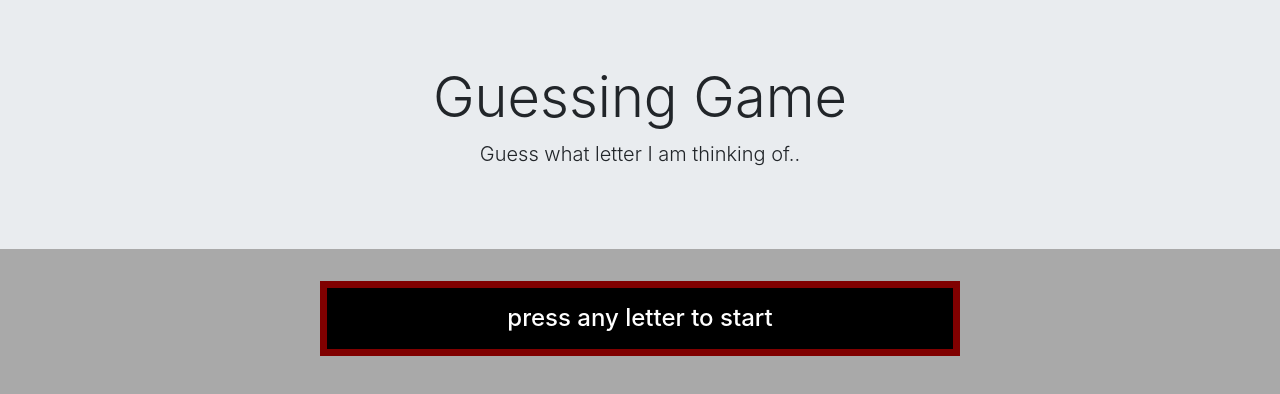
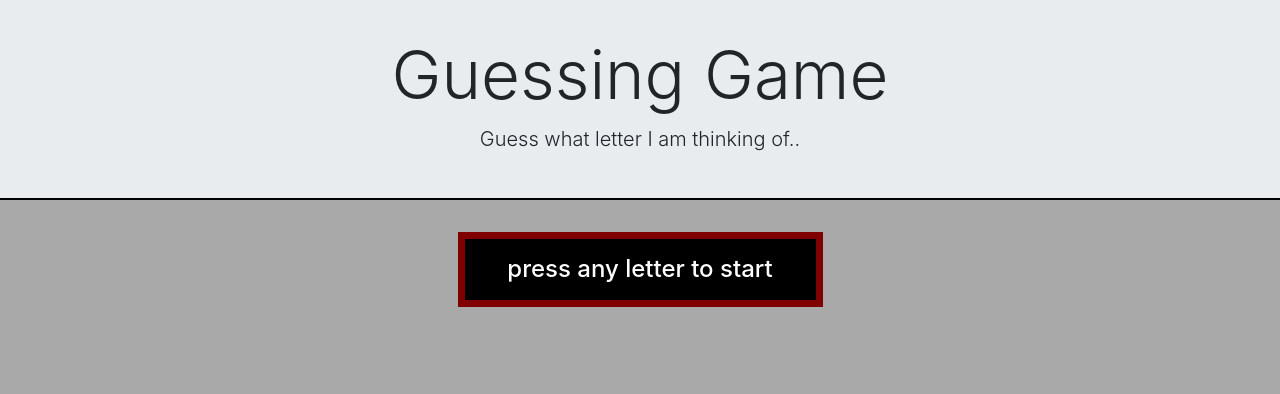
Before and after one commit to tbehrenbeck/Psychic-Game, a plain HTML site: page index.html in a window 1280 px wide. Drawn offline with nearby package versions, Linux system fonts and the light colour scheme.

Commit message:
layoutv2

```diff
--- a/assets/css/style.css
+++ b/assets/css/style.css
@@ -10,3 +10,10 @@
 body {
     background-color: darkgray;
 }
+
+.jumbotron{
+    width:100%;
+    height: 200px;
+    padding: 35px;
+    border-bottom: 2px solid black;
+}
--- a/index.html
+++ b/index.html
@@ -13,18 +13,21 @@
 
     <div class="jumbotron jumbotron-fluid">
         <div class="container" style="text-align: center" >
-          <h1 class="display-4">Guessing Game</h1>
+          <h1 class="display-4"><big>Guessing Game</big></h1>
           <p class="lead">Guess what letter I am thinking of..</p>
         </div>
       </div>
 
-    <div id= "game">
+    <div class= "container">
+        <div class= "row">
+            <div class= col-md-8 style="margin: auto">
+                <div id= "game">
+                    <p><h4>press any letter to start</h4></p>
+                </div>
+            </div>
+        </div>
+    </div>
 
-
-        <p><h4>press any letter to start</h4></p>
-
-
-    </div>
 
     <script type="text/javascript" src="assets/javascript/game.js"></script>
 
```
